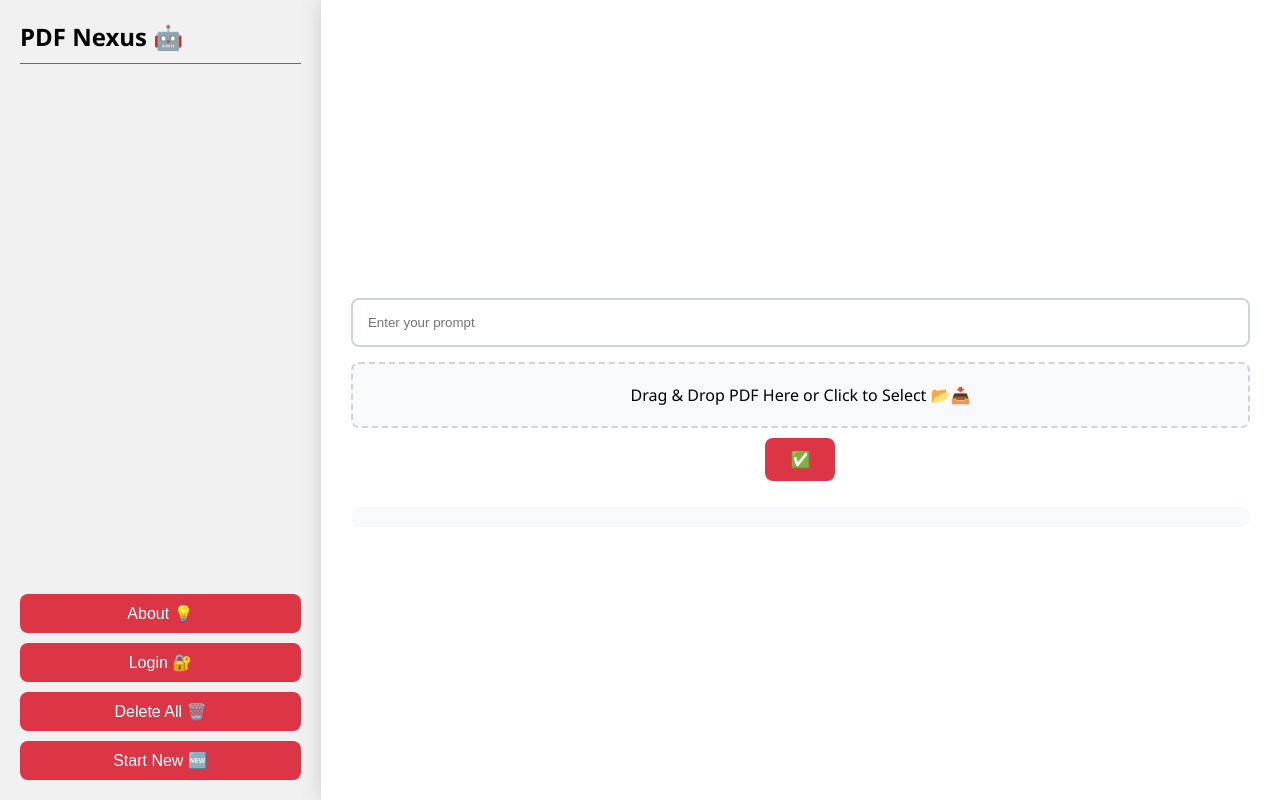
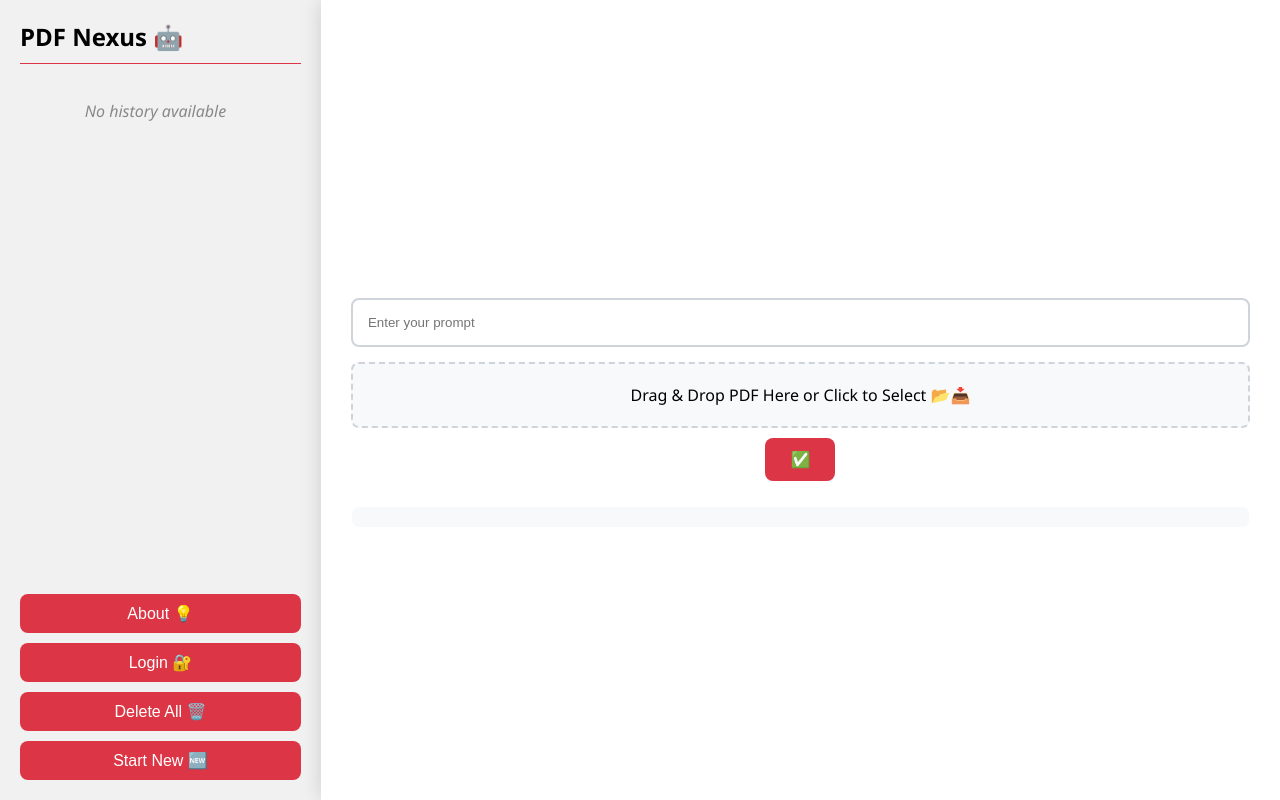
Before and after one commit to shahram8708/PDF-Nexus, a Flask app: page / in a window 1280 px wide. Run offline with Flask 3, Linux system fonts and the light colour scheme; some libraries are stand-ins or nearby versions.

Commit message:
Update index.html

```diff
--- a/templates/index.html
+++ b/templates/index.html
@@ -296,6 +296,13 @@
             transition: background-color 0.3s;
         }
 
+        .no-history-message {
+            text-align: center;
+            color: #888;
+            font-size: 16px;
+            font-style: italic;
+        }
+
         .history-item:hover {
             background-color: #e9ecef;
         }
@@ -498,6 +505,9 @@
             const history = JSON.parse(localStorage.getItem('pdfResponses')) || [];
             historyContainer.innerHTML = '';
 
+            if (history.length === 0) {
+                historyContainer.innerHTML = '<p class="no-history-message">No history available</p>';
+            } else {
                 history.forEach((item, index) => {
                     const div = document.createElement('div');
                     div.className = 'history-item';
@@ -513,6 +523,7 @@
             `;
                     historyContainer.appendChild(div);
                 });
+            }
         }
 
         function saveToHistory(name, response) {
```
Lines whose indentation alone changed are shown as unchanged.
